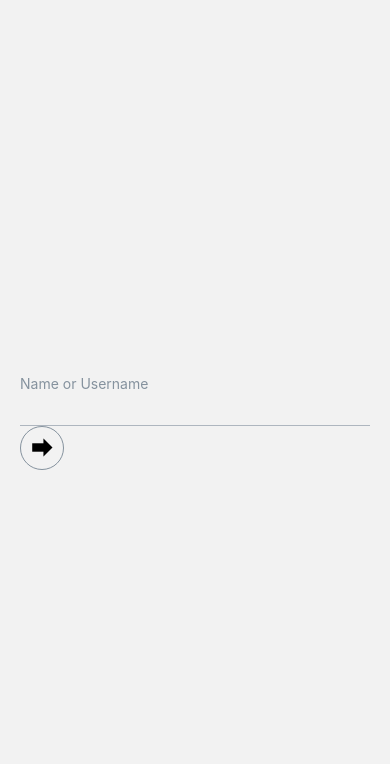
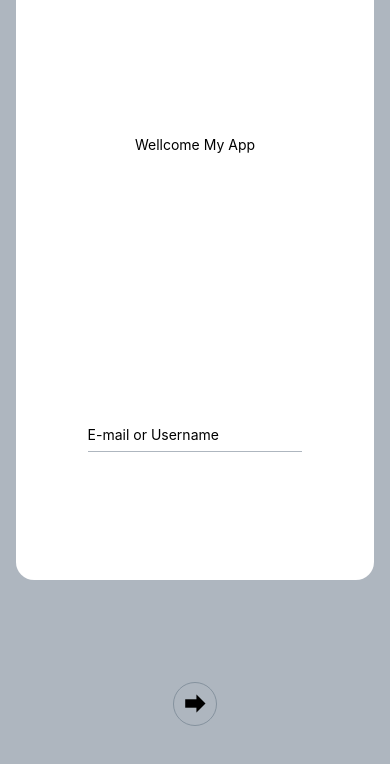
Before and after one commit to ynsgns/react-native-starter-kit, a React Native app: screen /Login in a window 390 px wide. Shown: the top 764 px of the page. Built offline with nearby package versions, Linux system fonts and the light colour scheme.

Commit message:
login page v1

```diff
--- a/src/components/input/index.tsx
+++ b/src/components/input/index.tsx
@@ -1,14 +1,27 @@
-import React from 'react'
+import React, {useState} from 'react'
 import {Text, TextInput, View} from 'react-native'
 import styles from './styles'
 import {InputProps} from './types'
 
 function Input(props: InputProps) {
-  const {label} = props || {}
+  const {label, onChangeText} = props || {}
+  const [inputValue, setInputValue] = useState<string>('')
+  const _onChangeText = (evt: string) => {
+    setInputValue(evt)
+    if (onChangeText) {
+      onChangeText(evt)
+    }
+  }
   return (
     <View style={styles.container}>
-      {label && <Text style={styles.label}>{label}</Text>}
-      <TextInput style={styles.input} {...props} />
+      {inputValue && label && <Text style={styles.label}>{label}</Text>}
+      <TextInput
+        {...props}
+        placeholder={label}
+        value={inputValue}
+        onChangeText={_onChangeText}
+        style={[styles.input, props?.style || {}]}
+      />
     </View>
   )
 }
--- a/src/components/input/styles.tsx
+++ b/src/components/input/styles.tsx
@@ -3,7 +3,7 @@ import {colors, numbers} from '../../assets'
 
 const styles = StyleSheet.create({
   container: {
-    width: '100%',
+    // paddingHorizontal: 20,
   },
   label: {
     color: colors.grey,
@@ -11,8 +11,7 @@ const styles = StyleSheet.create({
   input: {
     borderBottomWidth: 1,
     borderBottomColor: colors.greySoft,
-    padding: numbers.padding.md,
-    width: '100%',
+    paddingVertical: numbers.padding.md,
   },
 })
 
--- a/src/pages/login/index.tsx
+++ b/src/pages/login/index.tsx
@@ -1,19 +1,48 @@
-import React from 'react'
-import {View} from 'react-native'
+import React, {useState} from 'react'
+import {Text, TouchableOpacity, View} from 'react-native'
 import {numbers} from '../../assets'
 import {Icon, Input} from '../../components'
 import styles from './styles'
 
 function LoginScreen(): JSX.Element {
+  const [loginStatu, setLoginStatu] = useState<'u' | 'p'>('u')
+
+  const changeLoginStatu = (status: 'u' | 'p') => {
+    setLoginStatu(status)
+  }
   return (
     <View style={styles.container}>
-      <Input label="Name or Username" />
+      <View style={styles.headerView}>
+        <View style={styles.flex1_center}>
+          <Text>Wellcome My App</Text>
+        </View>
+        <View style={styles.flex1_center}>
+          <View style={styles.input_container}>
+            {loginStatu === 'u' && (
+              <Input label="E-mail or Username" maxLength={16} />
+            )}
+            {loginStatu === 'p' && (
+              <Input label="Password" secureTextEntry maxLength={16} />
+            )}
+          </View>
+          {loginStatu === 'p' && (
+            <TouchableOpacity
+              style={styles.button}
+              onPress={() => changeLoginStatu('u')}>
+              <Text>Change e-mail or username </Text>
+            </TouchableOpacity>
+          )}
+        </View>
+      </View>
+      <View style={styles.bottomView}>
         <Icon
           iconType="Entypo"
           name="arrow-right"
           size={numbers.icon.xxl}
+          onPress={() => changeLoginStatu('p')}
           isCircle
         />
+      </View>
     </View>
   )
 }
--- a/src/pages/login/styles.tsx
+++ b/src/pages/login/styles.tsx
@@ -1,11 +1,40 @@
 import {StyleSheet} from 'react-native'
+import {colors, numbers} from '../../assets'
 
 const styles = StyleSheet.create({
   container: {
     flex: 1,
-    padding: 20,
-    alignItems: 'flex-start',
+    backgroundColor: colors.greySoft,
+    padding: numbers.padding.xl,
+    paddingTop: 0,
+    alignItems: 'center',
     justifyContent: 'center',
+  },
+  headerView: {
+    flex: 7,
+    width: '100%',
+    alignItems: 'center',
+    justifyContent: 'center',
+    backgroundColor: colors.white,
+    borderBottomLeftRadius: 18,
+    borderBottomRightRadius: 18,
+  },
+  bottomView: {
+    flex: 3,
+    alignItems: 'center',
+    justifyContent: 'center',
+  },
+  input_container: {
+    width: '60%',
+  },
+  flex1_center: {
+    flex: 1,
+    width: '100%',
+    alignItems: 'center',
+    justifyContent: 'center',
+  },
+  button: {
+    marginTop: 24,
   },
 })
 
```
Lines whose indentation alone changed are shown as unchanged.
